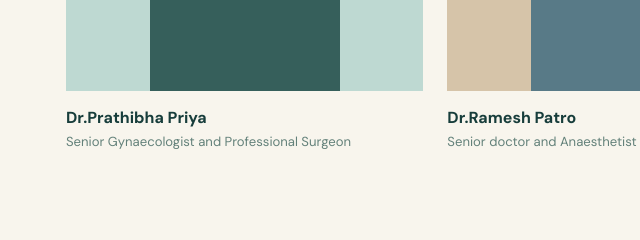
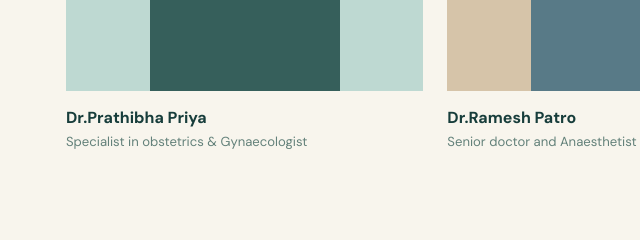
Before and after one commit to manibabubendi/prathibha-nursing-home, a plain HTML site: page index.html in a window 1280 px wide. Shown: the part 2960-3200 px from the top of the page, 14-654 px from the left. Drawn offline with nearby package versions, Linux system fonts and the light colour scheme.

Commit message:
Add Dr Prathibha Priya specialization

```diff
--- a/index.html
+++ b/index.html
@@ -53,7 +53,7 @@
 Our Commitment
 
 We are committed to responsible medical practice, patient safety, transparent communication and continuous improvement in the quality of care we provide..</p><ul><li>Thoughtful care from first visit to follow-up</li><li>Modern diagnostics and treatment</li><li>Clear guidance for you and your family</li></ul><a class="text-link" href="#contact">Discover our approach →</a></div></div></section>
-      <section class="section doctors" id="doctors"><div class="container"><div class="section-heading"><div><p class="eyebrow">MEET OUR TEAM</p><h2>People you can<br />put your trust in.</h2></div><a class="text-link" href="#contact">Meet all doctors →</a></div><div class="doctor-grid"><article><div class="portrait portrait-one"><span>Dr</span></div><h3>Dr.Prathibha Priya</h3><p>Senior Gynaecologist and Professional Surgeon</p></article><article><div class="portrait portrait-two"><span>Dr</span></div><h3>Dr.Ramesh Patro</h3><p>Senior doctor and Anaesthetist</p></article><article><div class="portrait portrait-three"><span>Dr</span></div><h3>Dr.Sagar</h3><p>Senior doctor and Anaesthetist</p></article></div></div></section>
+      <section class="section doctors" id="doctors"><div class="container"><div class="section-heading"><div><p class="eyebrow">MEET OUR TEAM</p><h2>People you can<br />put your trust in.</h2></div><a class="text-link" href="#contact">Meet all doctors →</a></div><div class="doctor-grid"><article><div class="portrait portrait-one"><span>Dr</span></div><h3>Dr.Prathibha Priya</h3><p>Specialist in obstetrics &amp; Gynaecologist</p></article><article><div class="portrait portrait-two"><span>Dr</span></div><h3>Dr.Ramesh Patro</h3><p>Senior doctor and Anaesthetist</p></article><article><div class="portrait portrait-three"><span>Dr</span></div><h3>Dr.Sagar</h3><p>Senior doctor and Anaesthetist</p></article></div></div></section>
       <section class="appointment" id="appointment"><div class="container appointment-wrap"><div><p class="eyebrow">YOUR HEALTH, YOUR TIME</p><h2>Let’s find the right<br /><em>care for you.</em></h2><p>Request a Gynaecology appointment and our care team will call you back within one working day.</p></div><form id="appointment-form"><label>Full name<input required name="name" placeholder="Your name" /></label><label>Phone number<input required name="phone" type="tel" placeholder="Your phone number" /></label><label>Appointment service<select name="service" required><option value="Gynaecology" selected>Gynaecology</option></select></label><button class="button" type="submit">Request appointment <span>→</span></button><p class="form-message" aria-live="polite"></p></form></div></section>
     </main>
     <footer id="contact"><div class="container footer-grid"><div><a class="brand" href="#home"><span class="brand-mark">✚</span><span>Prathibha<small>NURSING HOME</small></span></a><p>Care that feels close, when it matters most.</p></div><div><h3>Visit us</h3><p>Prathibha Nursing home,Mangalavaram Peta<br />Ichapuram 532312</p></div><div><h3>Get in touch</h3><p><a href="tel:+919492415910">+91 9492415910</a><br /><a href="mailto:prathibha nursing home@gmail.com">prathibha nursing home@gmail.com</a></p></div><div><h3>Hours</h3><p>Mon–Sat: 8am–8pm<br />Emergency: open 24/7</p></div></div><div class="container footer-bottom"><span>© 2026 Prathibha Nursing Home. All rights reserved.</span><span>Privacy · Terms</span></div></footer>
```
